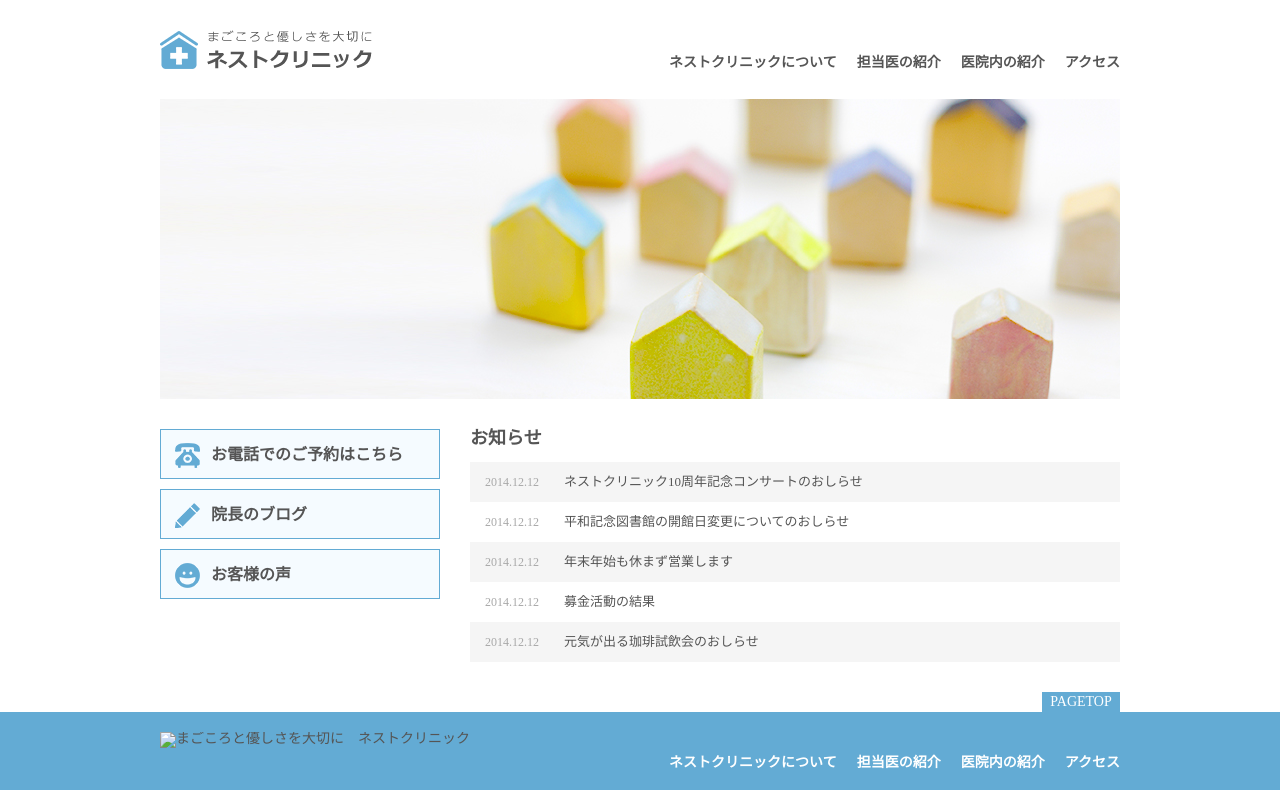
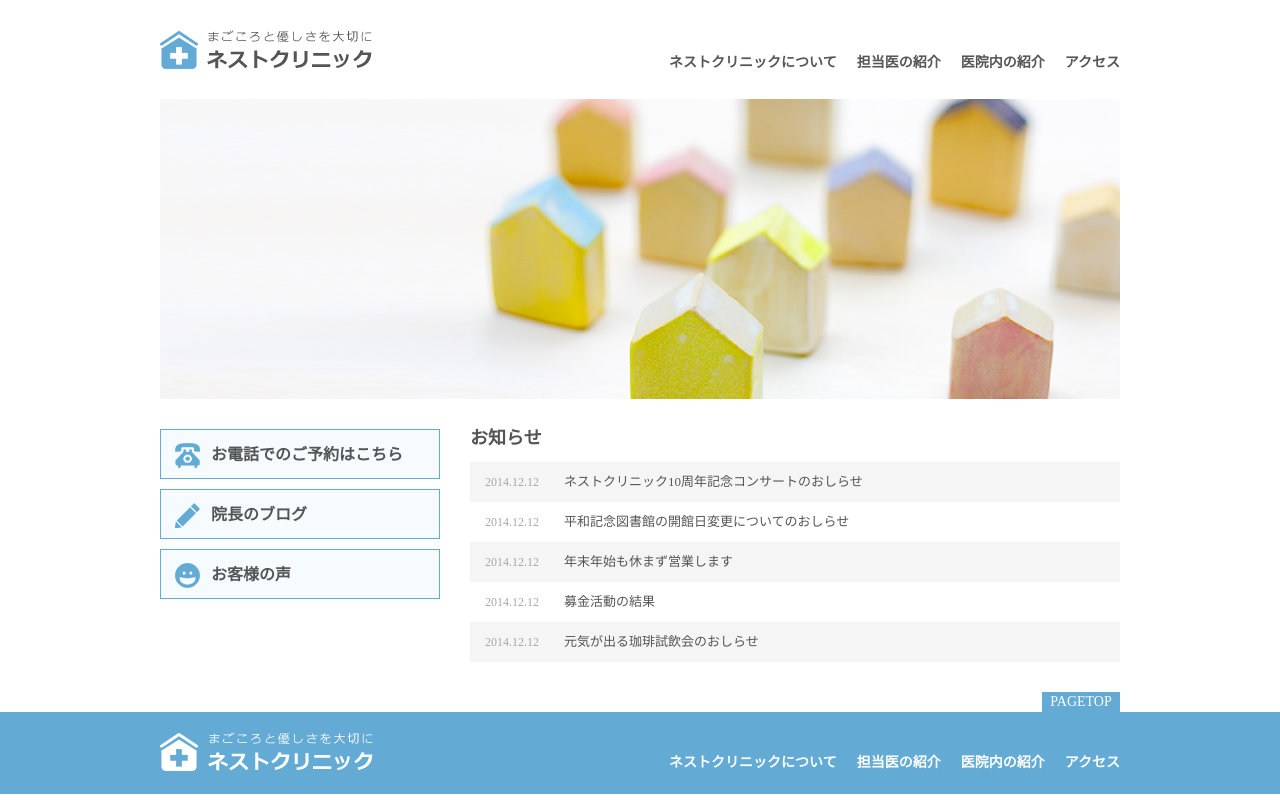
Before and after one commit to naoto-shinohara/sample07-, a plain HTML site: page index.html in a window 1280 px wide. Drawn offline with Linux system fonts and the light colour scheme.

Commit message:
Update index.html

```diff
--- a/index.html
+++ b/index.html
@@ -79,7 +79,7 @@
                 <a href="#">PAGETOP</a>
             </p>
             <p id="footer_logo">
-                <img src="images/logo_footer.png" alt="まごころと優しさを大切に　ネストクリニック">
+                <img src="https://raw.githubusercontent.com/naoto-shinohara/sample07-/master/logo_footer.png" alt="まごころと優しさを大切に　ネストクリニック">
             </p>
 
             <ul>
```
